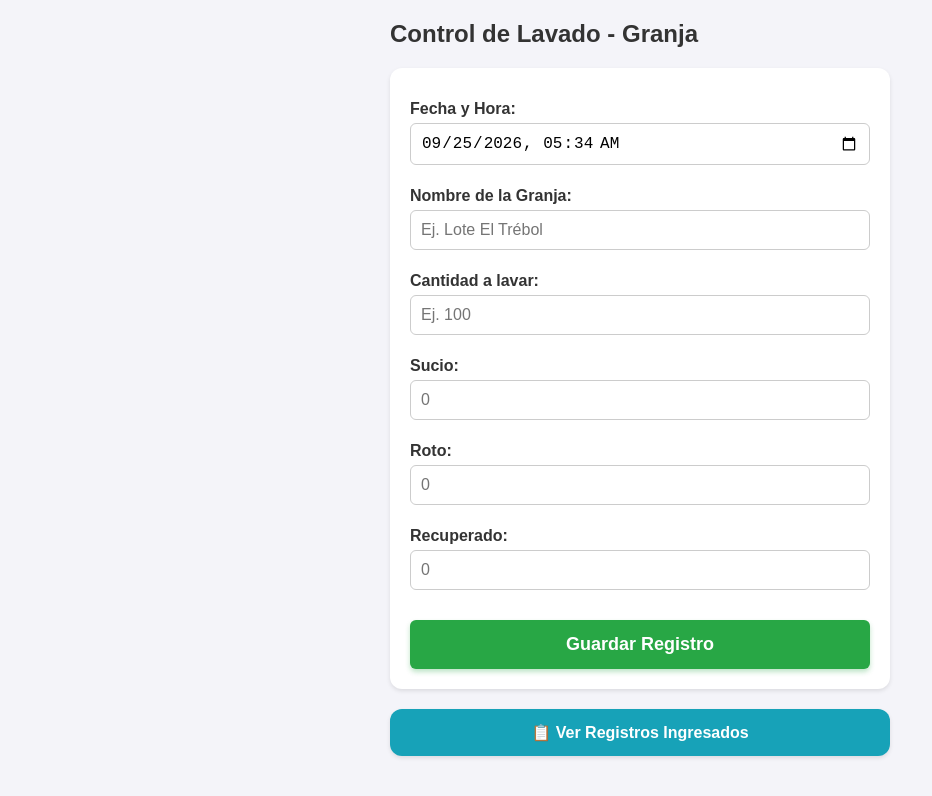
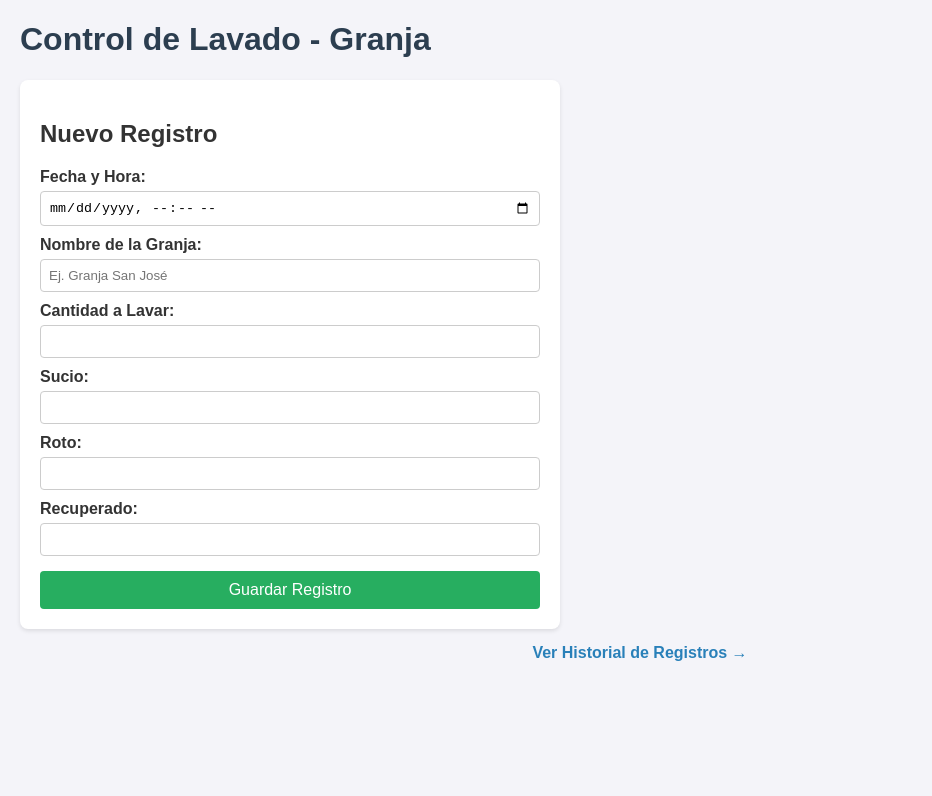
Before and after one commit to sebastianycamargoh-hash/control-lavado-granja, a website: page public/index.html in a window 1280 px wide. Shown: the whole page, without its empty margins (0-932 px from the left). Drawn offline with Linux system fonts and the light colour scheme.

Commit message:
index.html

```diff
--- a/public/index.html
+++ b/public/index.html
@@ -3,81 +3,80 @@
 <head>
     <meta charset="UTF-8">
     <meta name="viewport" content="width=device-width, initial-scale=1.0">
-    <title>Control de Lavado - Granja</title>
+    <title>Nuevo Registro - Granja</title>
     <style>
-        body { font-family: Arial, sans-serif; margin: 20px; background: #f4f4f9; color: #333; }
-        .container { max-width: 500px; margin: 0 auto; }
-        form { background: #fff; padding: 20px; border-radius: 12px; box-shadow: 0 2px 4px rgba(0,0,0,0.1); margin-bottom: 20px; }
-        label { display: block; margin-top: 12px; margin-bottom: 5px; font-weight: bold; }
-        input, select { width: 100%; padding: 10px; margin-bottom: 10px; border: 1px solid #ccc; border-radius: 6px; box-sizing: border-box; font-size: 16px; }
-        button { background: #28a745; color: white; padding: 14px; border: none; border-radius: 6px; width: 100%; font-size: 18px; font-weight: bold; cursor: pointer; margin-top: 20px; box-shadow: 0 3px 5px rgba(40,167,69,0.3); }
-        button:hover { background: #218838; }
-        .error { color: #dc3545; font-size: 14px; margin-bottom: 10px; display: none; font-weight: bold; }
-
-        .btn-view { display: block; background: #17a2b8; color: white; text-align: center; padding: 14px; text-decoration: none; border-radius: 12px; font-size: 16px; font-weight: bold; box-shadow: 0 2px 4px rgba(0,0,0,0.1); }
-        .btn-view:hover { background: #138496; }
+        body { font-family: Arial, sans-serif; margin: 20px; background-color: #f4f4f9; color: #333; }
+        h1 { color: #2c3e50; }
+        form { background: white; padding: 20px; border-radius: 8px; box-shadow: 0 2px 4px rgba(0,0,0,0.1); max-width: 500px; }
+        label { display: block; margin-top: 10px; font-weight: bold; }
+        input { width: 100%; padding: 8px; margin-top: 5px; box-sizing: border-box; border: 1px solid #ccc; border-radius: 4px; }
+        button { background-color: #27ae60; color: white; border: none; padding: 10px 15px; margin-top: 15px; border-radius: 4px; cursor: pointer; font-size: 16px; width: 100%; }
+        button:hover { background-color: #219653; }
+        .link-ver { display: block; margin-top: 15px; text-align: center; color: #2980b9; text-decoration: none; font-weight: bold; }
     </style>
 </head>
 <body>
 
-    <div class="container">
-        <h2>Control de Lavado - Granja</h2>
+    <h1>Control de Lavado - Granja</h1>
 
-        <form id="lavadoForm" action="/save-record" method="POST">
+    <form id="registroForm">
+        <h2>Nuevo Registro</h2>
         <label for="fecha_hora">Fecha y Hora:</label>
         <input type="datetime-local" id="fecha_hora" name="fecha_hora" required>
 
         <label for="farm_name">Nombre de la Granja:</label>
-            <input type="text" id="farm_name" name="farm_name" required placeholder="Ej. Lote El Trébol">
+        <input type="text" id="farm_name" name="farm_name" placeholder="Ej. Granja San José" required>
 
-            <label for="cantidad_lavar">Cantidad a lavar:</label>
-            <input type="number" id="cantidad_lavar" name="cantidad_lavar" required min="0" placeholder="Ej. 100">
+        <label for="cantidad_lavar">Cantidad a Lavar:</label>
+        <input type="number" id="cantidad_lavar" name="cantidad_lavar" required>
 
         <label for="sucio">Sucio:</label>
-            <input type="number" id="sucio" name="sucio" required min="0" placeholder="0">
+        <input type="number" id="sucio" name="sucio" required>
 
         <label for="roto">Roto:</label>
-            <input type="number" id="roto" name="roto" required min="0" placeholder="0">
+        <input type="number" id="roto" name="roto" required>
 
         <label for="recuperado">Recuperado:</label>
-            <input type="number" id="recuperado" name="recuperado" required min="0" placeholder="0">
-
-            <div id="errorMsg" class="error">⚠️ La suma de Sucio + Roto + Recuperado debe ser igual a la Cantidad a lavar.</div>
+        <input type="number" id="recuperado" name="recuperado" required>
 
         <button type="submit">Guardar Registro</button>
     </form>
 
-        <a href="/records" class="btn-view">📋 Ver Registros Ingresados</a>
-    </div>
+    <!-- Enlace para ir a la pantalla de registros (ajusta el nombre si tu archivo se llama diferente, ej. records.html) -->
+    <a href="records.html" class="link-ver">Ver Historial de Registros &rarr;</a>
 
     <script>
-        window.addEventListener('DOMContentLoaded', () => {
-            const now = new Date();
-            const year = now.getFullYear();
-            const month = String(now.getMonth() + 1).padStart(2, '0');
-            const day = String(now.getDate()).padStart(2, '0');
-            const hours = String(now.getHours()).padStart(2, '0');
-            const minutes = String(now.getMinutes()).padStart(2, '0');
+        document.getElementById('registroForm').addEventListener('submit', async (e) => {
+            e.preventDefault();
 
-            document.getElementById('fecha_hora').value = `${year}-${month}-${day}T${hours}:${minutes}`;
+            const formData = {
+                fecha_hora: document.getElementById('fecha_hora').value,
+                farm_name: document.getElementById('farm_name').value,
+                cantidad_lavar: document.getElementById('cantidad_lavar').value,
+                sucio: document.getElementById('sucio').value,
+                roto: document.getElementById('roto').value,
+                recuperado: document.getElementById('recuperado').value
+            };
+
+            try {
+                const response = await fetch('/api/records', {
+                    method: 'POST',
+                    headers: { 'Content-Type': 'application/json' },
+                    body: JSON.stringify(formData)
                 });
 
-        const form = document.getElementById('lavadoForm');
-        form.addEventListener('submit', function(e) {
-            const lavar = parseInt(document.getElementById('cantidad_lavar').value) || 0;
-            const sucio = parseInt(document.getElementById('sucio').value) || 0;
-            const roto = parseInt(document.getElementById('roto').value) || 0;
-            const recuperado = parseInt(document.getElementById('recuperado').value) || 0;
-            const errorMsg = document.getElementById('errorMsg');
-
-            if ((sucio + roto + recuperado) !== lavar) {
-                e.preventDefault();
-                errorMsg.style.display = 'block';
+                const resultado = await response.json();
+                if (resultado.success) {
+                    alert('¡Guardado con éxito!');
+                    document.getElementById('registroForm').reset();
                 } else {
-                errorMsg.style.display = 'none';
+                    alert('Error al guardar el registro.');
+                }
+            } catch (err) {
+                console.error('Error:', err);
+                alert('No se pudo conectar con el servidor.');
             }
         });
     </script>
-
 </body>
 </html>
```
Lines whose indentation alone changed are shown as unchanged.
